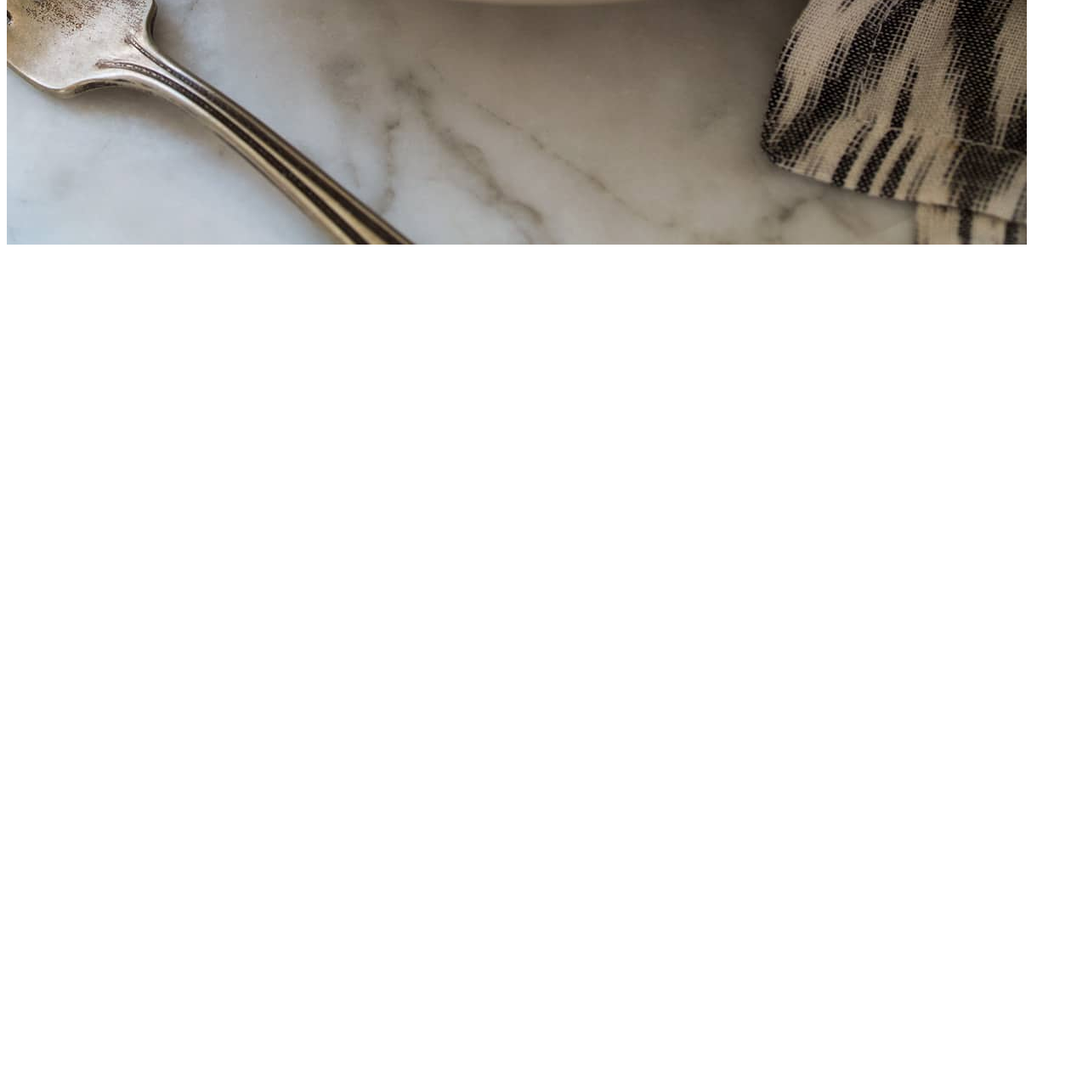
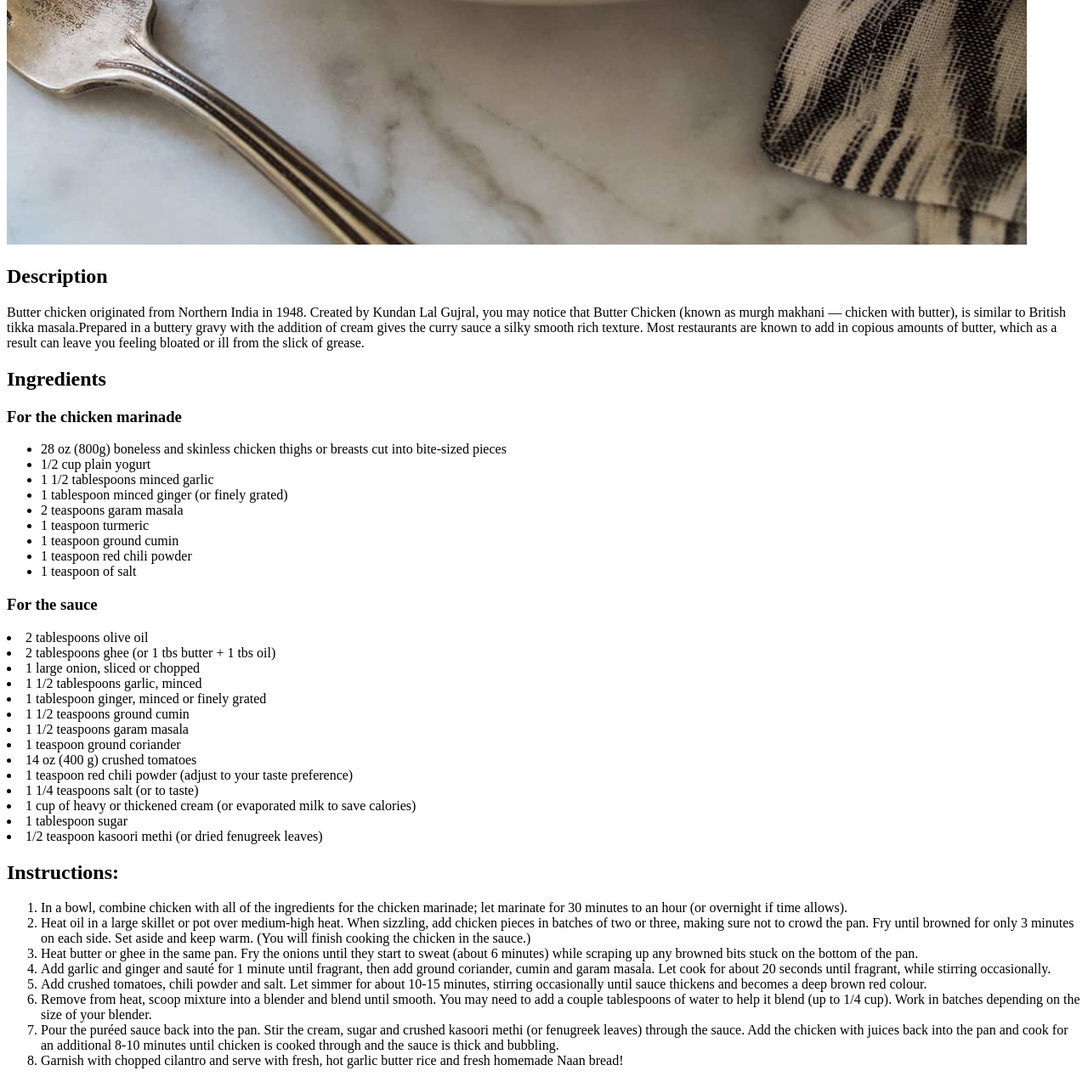
Before and after one commit to furiouspuddle/odin-recipes, a plain HTML site: page recipes/butter-chicken.html in a window 1280 px wide. Shown: the part 1588-2862 px from the top of the page at 85% size. Before the commit the page ends 1888 px from the top, so only its background shows below. Drawn offline with Linux system fonts and the light colour scheme.

Commit message:
Add description, ingredients, and instructions to butter-chicken.html

```diff
--- a/recipes/butter-chicken.html
+++ b/recipes/butter-chicken.html
@@ -9,6 +9,49 @@
 <body>
     <h1>Butter Chicken</h1>
     <img src="butter-chicken.jpeg">
-
+    <h2>Description</h2>
+        <p>Butter chicken originated from Northern India in 1948. Created by Kundan Lal Gujral, you may notice that Butter Chicken (known as murgh makhani — chicken with butter), is similar to British tikka masala.Prepared in a buttery gravy with the addition of cream gives the curry sauce a silky smooth rich texture. Most restaurants are known to add in copious amounts of butter, which as a result can leave you feeling bloated or ill from the slick of grease.
+        </p>
+    <h2>Ingredients</h2>
+        <h3>For the chicken marinade</h3>
+            <ul>
+                <li>28 oz (800g) boneless and skinless chicken thighs or breasts cut into bite-sized pieces</li>
+                <li>1/2 cup plain yogurt</li>
+                <li>1 1/2 tablespoons minced garlic</li>
+                <li>1 tablespoon minced ginger (or finely grated)</li>
+                <li>2 teaspoons garam masala</li>
+                <li>1 teaspoon turmeric</li>
+                <li>1 teaspoon ground cumin</li>
+                <li>1 teaspoon red chili powder</li>
+                <li>1 teaspoon of salt</li>
+            </ul>
+        <h3>For the sauce</h3>
+            <ui>
+                <li>2 tablespoons olive oil</li>
+                <li>2 tablespoons ghee (or 1 tbs butter + 1 tbs oil)</li>
+                <li>1 large onion, sliced or chopped</li>
+                <li>1 1/2 tablespoons garlic, minced</li>
+                <li>1 tablespoon ginger, minced or finely grated</li>
+                <li>1 1/2 teaspoons ground cumin</li>
+                <li>1 1/2 teaspoons garam masala</li>
+                <li>1 teaspoon ground coriander</li>
+                <li>14 oz (400 g) crushed tomatoes</li>
+                <li>1 teaspoon red chili powder (adjust to your taste preference)</li>
+                <li>1 1/4 teaspoons salt (or to taste)</li>
+                <li>1 cup of heavy or thickened cream (or evaporated milk to save calories)</li>
+                <li>1 tablespoon sugar</li>
+                <li>1/2 teaspoon kasoori methi (or dried fenugreek leaves)</li>
+            </ui>
+    <h2>Instructions:</h2>
+            <ol>
+                <li>In a bowl, combine chicken with all of the ingredients for the chicken marinade; let marinate for 30 minutes to an hour (or overnight if time allows).</li>
+                <li>Heat oil in a large skillet or pot over medium-high heat. When sizzling, add chicken pieces in batches of two or three, making sure not to crowd the pan. Fry until browned for only 3 minutes on each side. Set aside and keep warm. (You will finish cooking the chicken in the sauce.)</li>
+                <li>Heat butter or ghee in the same pan. Fry the onions until they start to sweat (about 6 minutes) while scraping up any browned bits stuck on the bottom of the pan. </li>
+                <li>Add garlic and ginger and sauté for 1 minute until fragrant, then add ground coriander, cumin and garam masala. Let cook for about 20 seconds until fragrant, while stirring occasionally.</li>
+                <li>Add crushed tomatoes, chili powder and salt. Let simmer for about 10-15 minutes, stirring occasionally until sauce thickens and becomes a deep brown red colour.</li>
+                <li>Remove from heat, scoop mixture into a blender and blend until smooth. You may need to add a couple tablespoons of water to help it blend (up to 1/4 cup). Work in batches depending on the size of your blender.</li>
+                <li>Pour the puréed sauce back into the pan. Stir the cream, sugar and crushed kasoori methi (or fenugreek leaves) through the sauce. Add the chicken with juices back into the pan and cook for an additional 8-10 minutes until chicken is cooked through and the sauce is thick and bubbling.</li>
+                <li>Garnish with chopped cilantro and serve with fresh, hot garlic butter rice and fresh homemade Naan bread!</li>
+            </ol>
 </body>
 </html>
```
